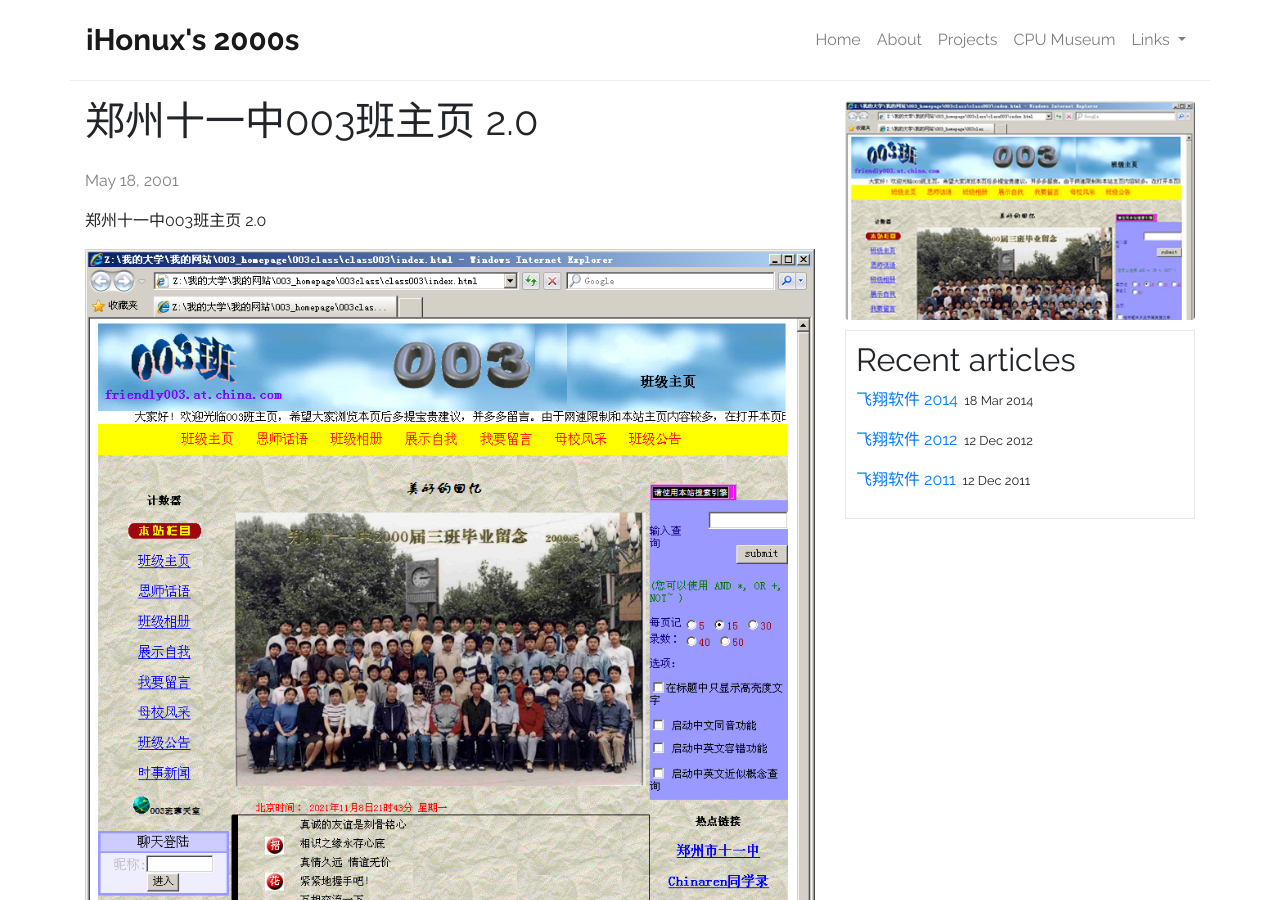
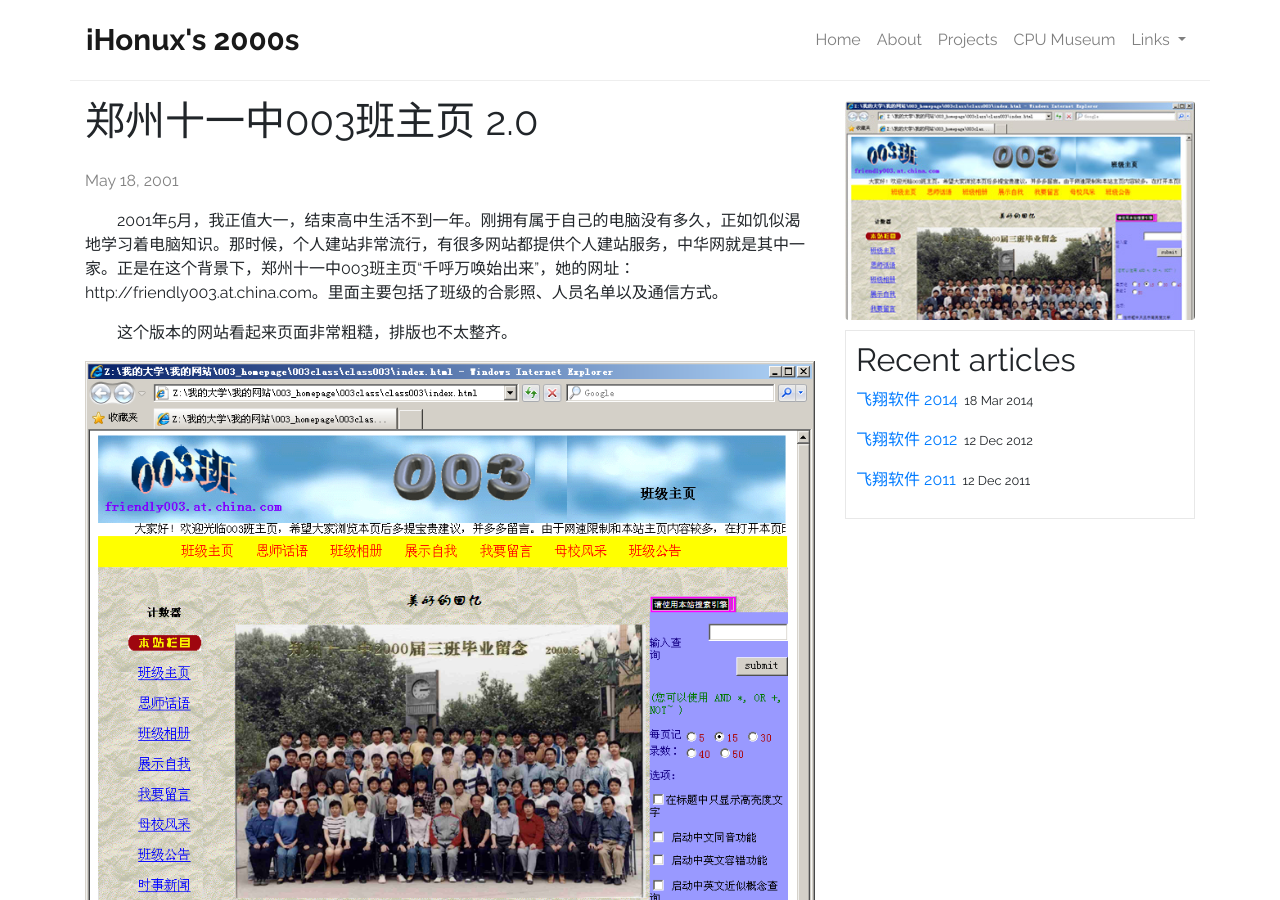
Before and after one commit to past-records/past-records.github.io, a Jekyll site: the page built from _posts/2001-05-18-zz11z-003-v2.markdown, in a window 1280 px wide and 900 px high. Built offline with Jekyll 4.4.1, drawn with Linux system fonts in a browser that asks for light colours.

Commit message:
Update 2001-05-18-zz11z-003-v2.markdown

```diff
--- a/_posts/2001-05-18-zz11z-003-v2.markdown
+++ b/_posts/2001-05-18-zz11z-003-v2.markdown
@@ -6,7 +6,9 @@ image: /images/web/zz11z-003-v2-small.jpg
 categories: [郑州十一中, 003]
 ---
 
-郑州十一中003班主页 2.0
+　　2001年5月，我正值大一，结束高中生活不到一年。刚拥有属于自己的电脑没有多久，正如饥似渴地学习着电脑知识。那时候，个人建站非常流行，有很多网站都提供个人建站服务，中华网就是其中一家。正是在这个背景下，郑州十一中003班主页“千呼万唤始出来”，她的网址：http://friendly003.at.china.com。里面主要包括了班级的合影照、人员名单以及通信方式。
+
+　　这个版本的网站看起来页面非常粗糙，排版也不太整齐。
 
 ![郑州十一中003班主页 2.0]({{site.baseurl}}/images/web/郑州十一中003班主页V2.png)
 
```
